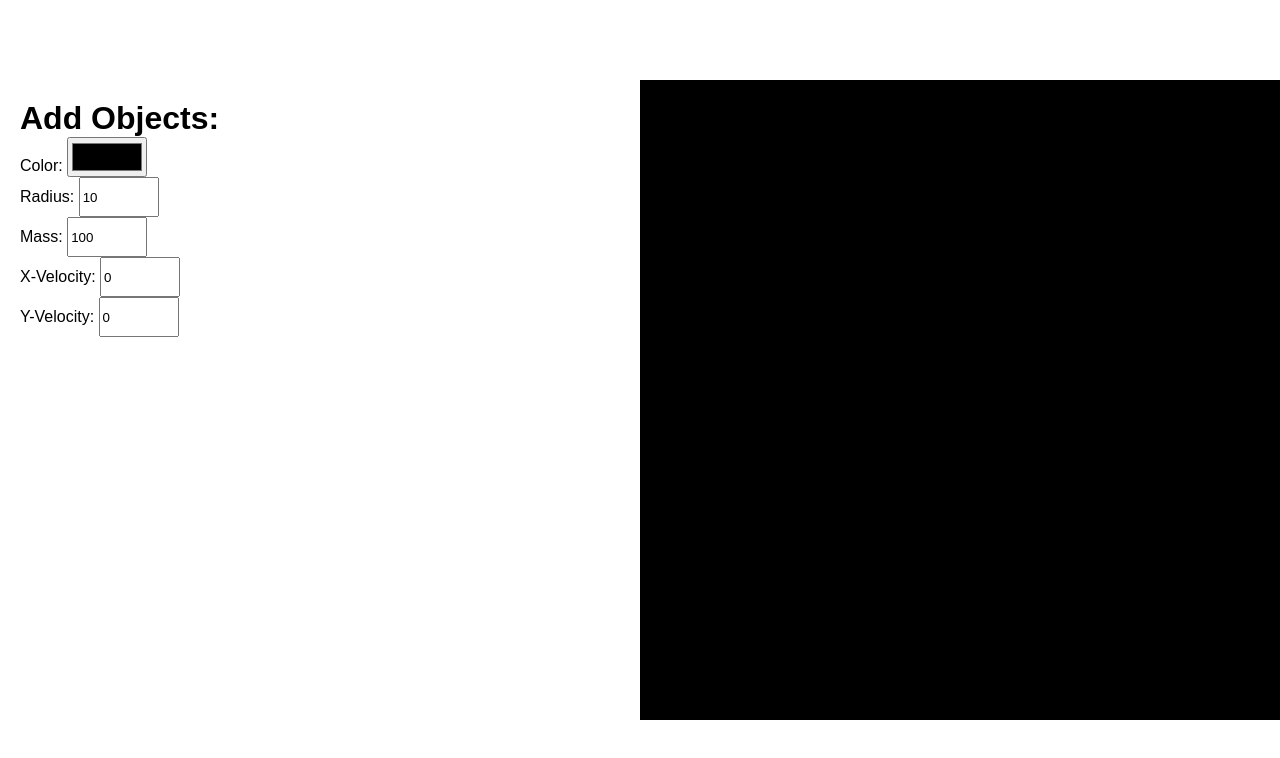
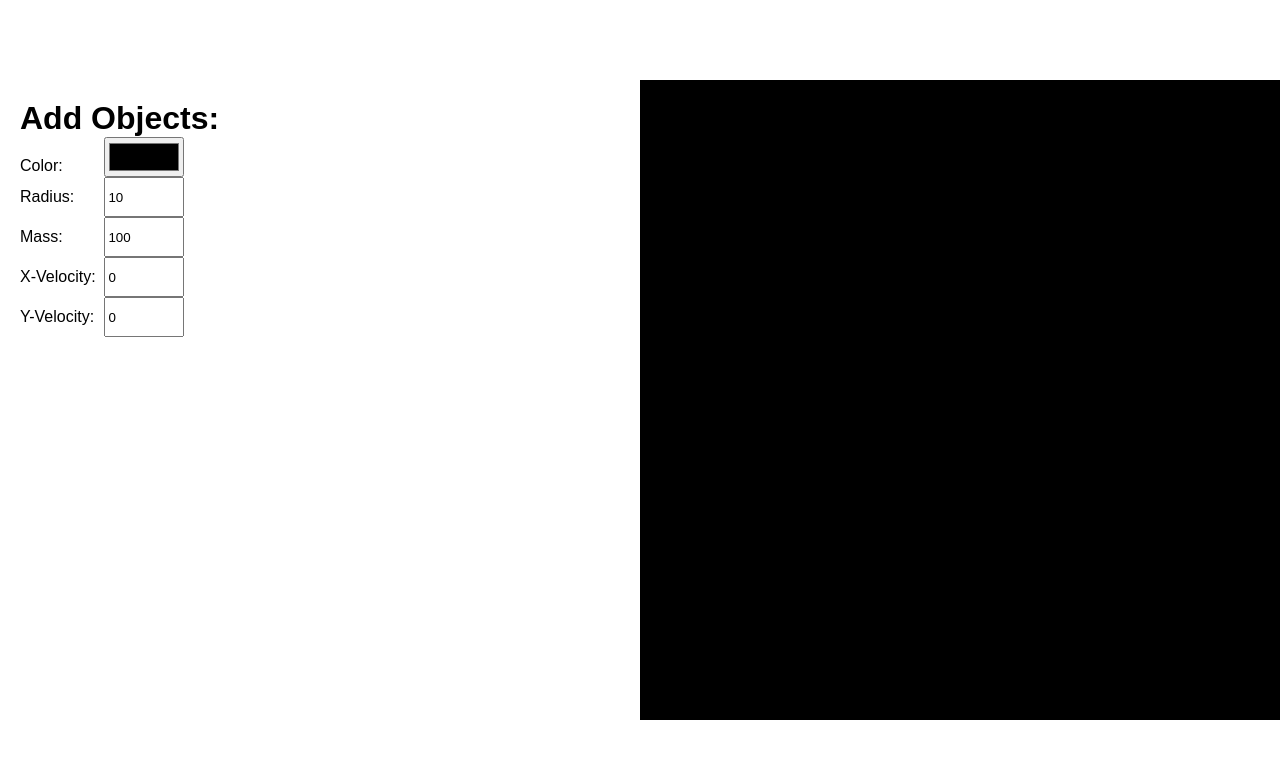
Before and after one commit to joeberenshtain/space, a plain HTML site: page index.html in a window 1280 px wide. Drawn offline with Linux system fonts and the light colour scheme.

Commit message:
Update index.html

```diff
--- a/index.html
+++ b/index.html
@@ -3,7 +3,7 @@
     <meta charset="UTF-8">
     <meta http-equiv="X-UA-Compatible" content="IE=edge">
     <meta name="viewport" content="width=device-width, initial-scale=1.0">
-    <title>Space</title>
+    <title>Document</title>
     <style>
         * {
             box-sizing: border-box;
@@ -13,6 +13,8 @@
         label {
             position: relative;
             display: inline-block;
+
+            width: 80px;
 
             height: inherit;
             font-size: 100%;
```
